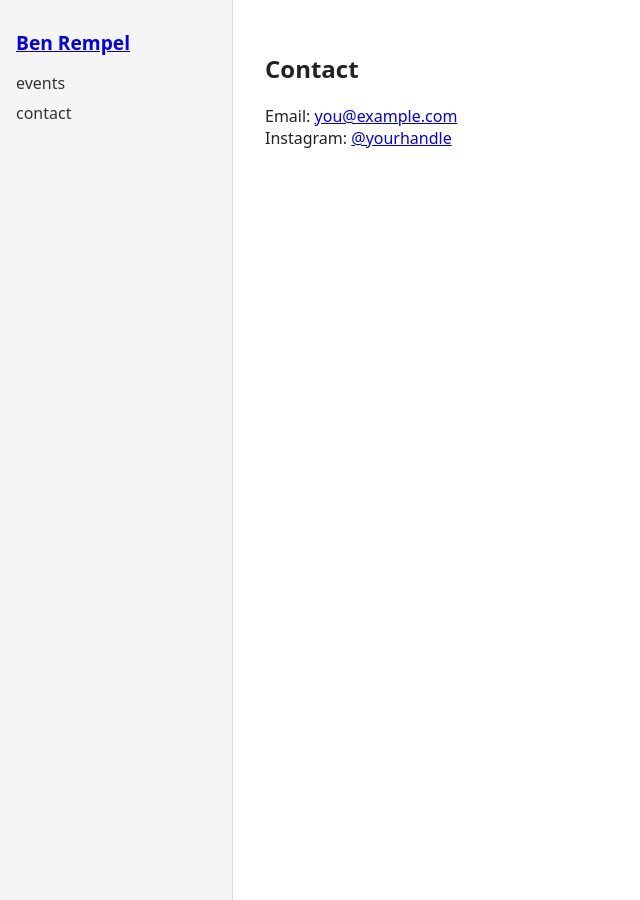
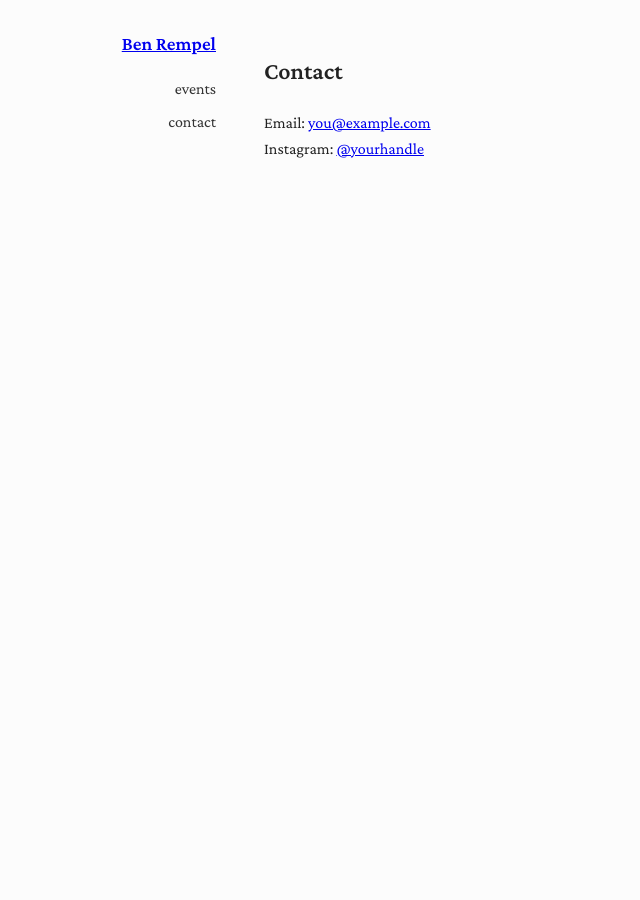
Before and after one commit to benrempel/benrempel, a Jekyll site: the page built from contact.md, in a window 1280 px wide. Shown: the whole page, without its empty margins (0-640 px from the left). Built offline with Jekyll 4.4.1, drawn with Linux system fonts in a browser that asks for light colours.

Commit message:
side nav, font, new youtube

```diff
--- a/_includes/head.html
+++ b/_includes/head.html
@@ -2,3 +2,6 @@
 <meta name="viewport" content="width=device-width, initial-scale=1.0" />
 <title>{{ page.title }} | {{ site.title }}</title>
 <link rel="stylesheet" href="{{ '/assets/css/style.css' | relative_url }}">
+<link href="https://fonts.googleapis.com/css2?family=Crimson+Pro:wght@400;600;700&display=swap" rel="stylesheet">
+
+<link href="https://fonts.googleapis.com/css2?family=Work+Sans:wght@400;600;700&display=swap" rel="stylesheet">
--- a/assets/css/style.scss
+++ b/assets/css/style.scss
@@ -18,25 +18,45 @@ body {
 }
 
 
+/* FONTS */
+
+body {
+  font-family: 'Crimson Pro', serif;
+  //font-family: 'Work Sans', sans-serif;
+  font-weight: 400;
+  line-height: 1.6;
+}
+
+h1, h2, h3 {
+  font-weight: 600;
+}
+
 
 /* SIDEBAR */
 
 .sidebar {
   width: 200px;
-  background-color: #f5f5f5;
+  background-color: #fcfcfc;
   padding: 1rem;
-  border-right: 1px solid #ddd;
+  //border-right: 1px solid #000;
+   text-align: right;
 
   @media (max-width: 768px) {
     width: 100%;
     border-right: none;
     border-bottom: 1px solid #ddd;
+	text-align: left;
   }
 }
 
 .sidebar h1 {
   font-size: 1.2rem;
   margin-bottom: 1rem;
+
+  @media (max-width: 768px){
+	  display: inline-block;
+	  margin-right: 1rem;
+  }
 }
 
 .sidebar nav ul {
@@ -48,6 +68,7 @@ body {
 
   @media (max-width: 768px) {
     flex-direction: row;
+	align-items: center;
     flex-wrap: wrap;
   }
 }
@@ -71,8 +92,13 @@ body {
 
 .content {
   flex: 1;
+  //margin: 0 auto;
   padding: 2rem;
-  max-width: 800px;
+  max-width: 700px;
+}
+
+body {
+  background: #fcfcfc;
 }
 
 .content img {
@@ -81,6 +107,13 @@ body {
   max-height: 400px; /* Limits image height */
   display: block;
   margin: 1rem 0;
+}
+
+img, iframe, .embed {
+  display: block;
+  max-width: 100%;
+  //margin: 0 auto;
+  margin: 2rem 0;
 }
 
 
@@ -100,7 +133,7 @@ body {
 }
 
 .bio-photo {
-  max-width: 150px;  /* adjust size */
+  max-width: 200px;  /* adjust size */
   height: auto;
   // border-radius: 8px; /* optional: rounded corners */
   flex-shrink: 0;     /* prevents shrinking */
```
Also changed, not shown: index.markdown (+7 -4 lines).
